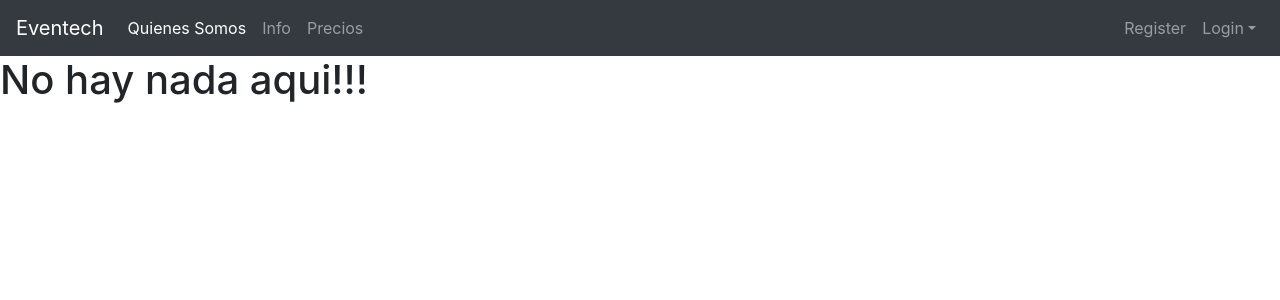
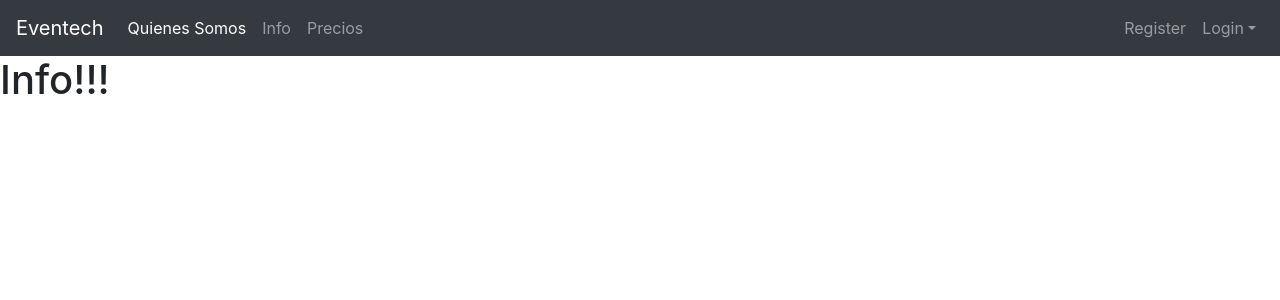
Before and after one commit to jerosantamariai/eventech, a React (Create React App) app in the folder front/: page /info in a window 1280 px wide. Shown: the top 300 px of the page. Built offline with nearby package versions, Linux system fonts and the light colour scheme.

Commit message:
ready a base to work for info

```diff
--- a/front/src/App.js
+++ b/front/src/App.js
@@ -8,6 +8,7 @@ import Register from './views/register';
 import Login from './views/login';
 import Dashboard from './views/dashboard';
 import QuienesSomos from './views/quienessomos';
+import Info from './views/info';
 
 function App() {
   return (
@@ -18,6 +19,7 @@ function App() {
           <Route exact path="/dashboard" component={Dashboard} />
           <Route exact path="/login" component={Login} />
           <Route exact path="/register" component={Register} />
+          <Route exact path="/info" component={Info} />
           <Route exact path="/quienessomos" component={QuienesSomos} />
           <Route exact path="/" component={Home} />
           <Route component={NotFound} />
--- /dev/null
+++ b/front/src/views/info.jsx
@@ -0,0 +1,11 @@
+import React from 'react';
+
+const Info = props => {
+    return(
+        <div className="infosteiner">
+            <h1>Info!!!</h1>
+        </div>
+    );
+}
+
+export default Info
```
